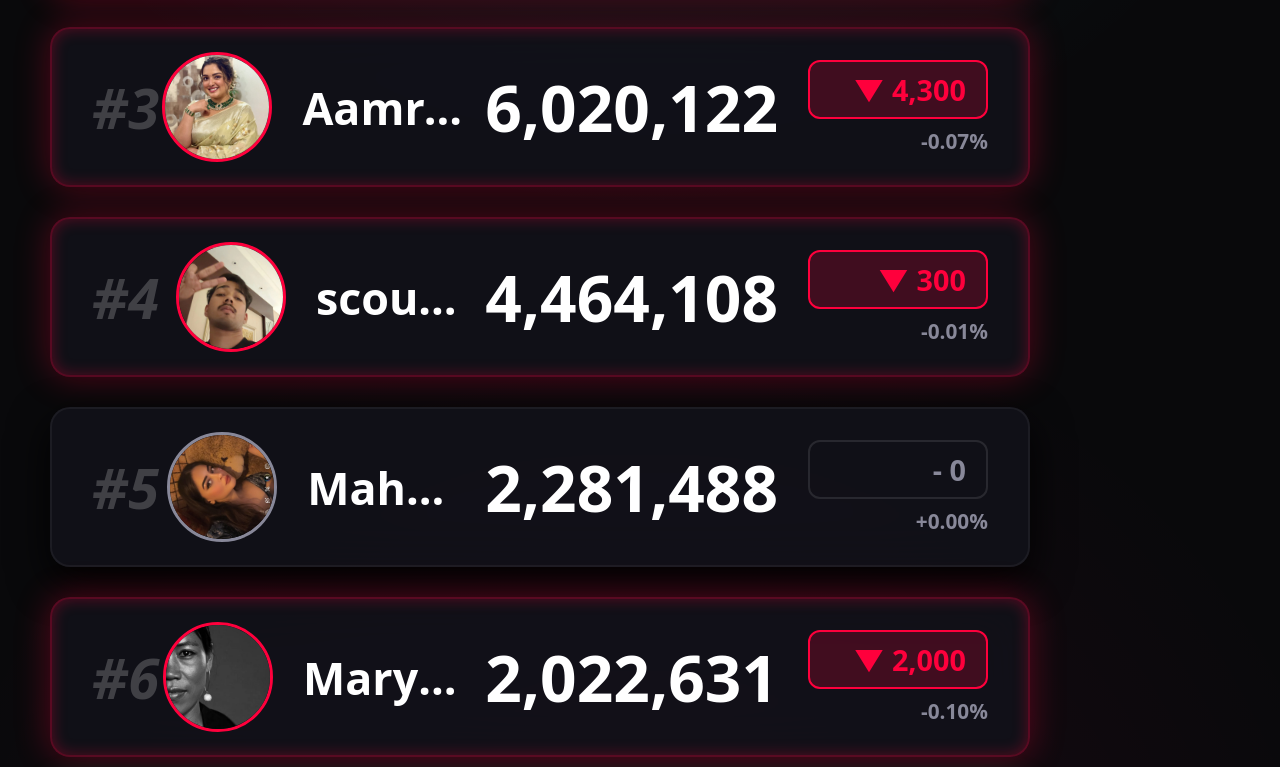
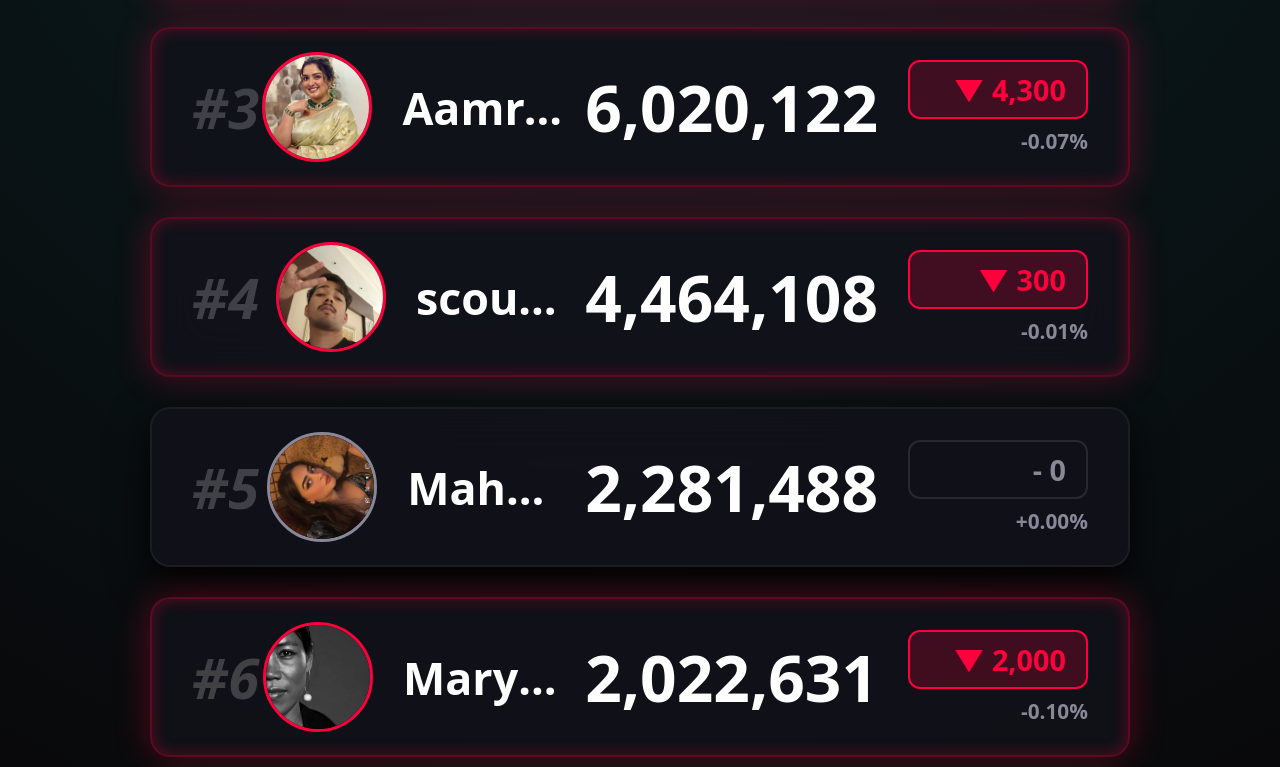
Before and after one commit to 88RealityTv/insta-tracker, a plain HTML site: page shorts.html in a window 1280 px wide. Shown: the part 715-1482 px from the top of the page. Drawn offline with Linux system fonts and the light colour scheme.

Commit message:
Update shorts.html

```diff
--- a/shorts.html
+++ b/shorts.html
@@ -2,7 +2,7 @@
 <html lang="en">
 <head>
     <meta charset="UTF-8">
-    <meta name="viewport" content="width=1080, height=1920, initial-scale=1.0">
+    <meta name="viewport" content="width=device-width, initial-scale=1.0">
     <title>StreamStats Live - YouTube Shorts</title>
     <style>
         :root {
@@ -26,12 +26,14 @@
         body {
             background-color: var(--bg-deep);
             color: var(--text-main);
-            width: 1080px;
-            height: 1920px;
-            overflow: hidden;
+            width: 100%;
+            min-height: 100vh;
+            overflow-x: auto;
+            overflow-y: auto;
             display: flex;
             flex-direction: column;
-            padding: 60px 50px;
+            align-items: center; /* Center aligns the content */
+            padding: 60px 5vw 100px 5vw; /* Padding on sides (5vw) and bottom (100px) */
             background:
                 radial-gradient(circle at 50% 10%, rgba(0, 243, 255, 0.1), transparent 40%),
                 radial-gradient(circle at 50% 90%, rgba(255, 0, 127, 0.08), transparent 40%),
@@ -40,6 +42,8 @@
 
         header {
             width: 100%;
+            max-width: 980px; /* Constrain width for centering */
+            min-width: 800px; /* Enforces horizontal scroll if window shrinks too much */
             display: flex;
             flex-direction: column;
             align-items: center;
@@ -117,6 +121,8 @@
         #leaderboard {
             position: relative;
             width: 100%;
+            max-width: 980px;
+            min-width: 800px;
             flex-grow: 1;
             transition: height 0.4s ease;
         }
@@ -267,9 +273,11 @@
         function resolveImagePath(imgString) {
             if (!imgString) return '';
             if (imgString.startsWith('http')) return imgString;
-            let basePath = window.location.origin + window.location.pathname;
-            if (basePath.endsWith('.html')) basePath = basePath.substring(0, basePath.lastIndexOf('/'));
-            if (basePath.endsWith('/')) basePath = basePath.slice(0, -1);
+
+            // Cleanly get the base directory URL regardless of file name or query string
+            let basePath = window.location.href.split('?')[0];
+            basePath = basePath.substring(0, basePath.lastIndexOf('/'));
+
             if (imgString.startsWith('/')) imgString = imgString.substring(1);
             return `${basePath}/${imgString}`;
         }
@@ -344,6 +352,9 @@
             const board = document.getElementById('leaderboard');
             const cardHeight = 160;
             const gapY = 30;
+
+            // Calculate exact height needed for the board to enable vertical scrolling
+            board.style.height = `${leaderArray.length * (cardHeight + gapY)}px`;
 
             const maxPos = Math.max(...posPercents, 0.01);
             const minPos = Math.min(...posPercents, 0);
```
